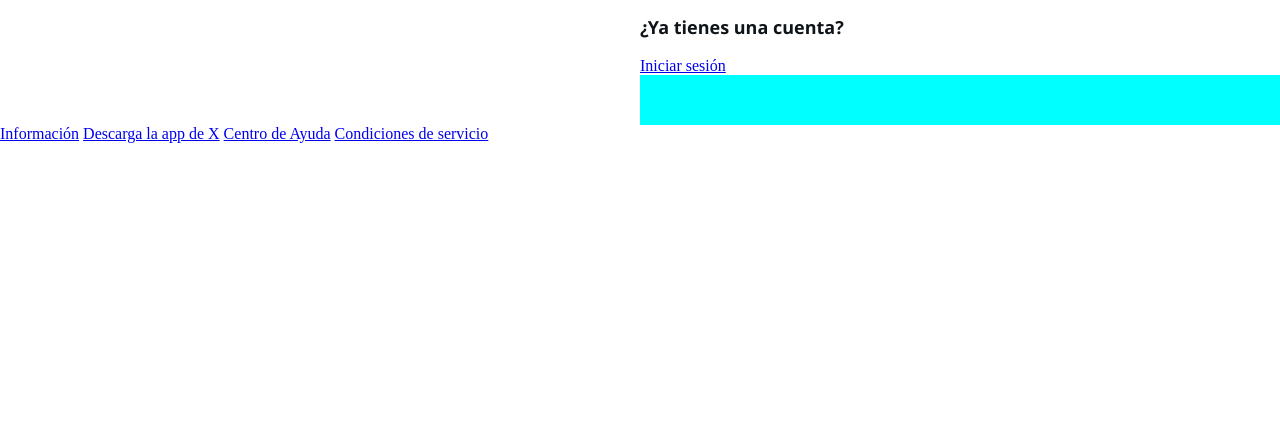
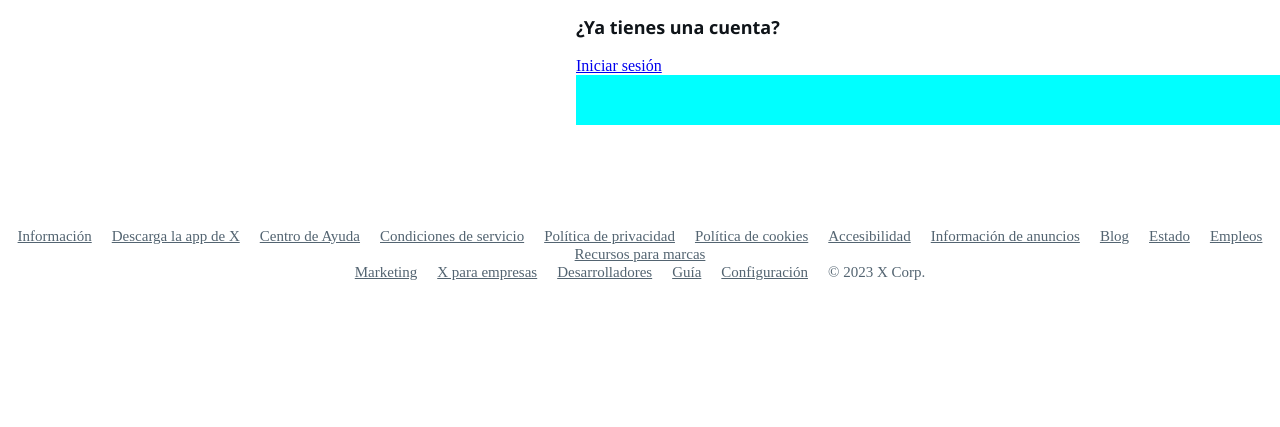
Before and after one commit to dariomh/dario_position, a plain HTML site: page index.html in a window 1280 px wide. Shown: the part 573-1000 px from the top of the page. After the commit the page ends 861 px from the top, so only its background shows below. Drawn offline with Linux system fonts and the light colour scheme.

Commit message:
versión4

```diff
--- a/css/style.css
+++ b/css/style.css
@@ -4,16 +4,19 @@
 body{
     margin: 0;
 }
+.text-centered {
+    text-align: center;
+}
 .container {
     width: 100%;
-    height: 1000px;
+    height: 800px;
     padding: 0 auto;
 
 }
 
 .left {
     float: left;
-    width: 50%;
+    width: 45%;
     height: 500px;
     position: relative;
     top: 0;
@@ -21,7 +24,7 @@ body{
 }
 .right {
     float: right;
-    width: 50%;
+    width: 55%;
 
 }
 .cb {
@@ -68,3 +71,13 @@ body{
     font-weight: 650;
     font-family: "Segoe UI",Helvetica,Arial,sans-serif;
 }
+.text-centered div a {
+    padding: 8px;
+    font-size: 15px;
+    color: rgb(83, 100, 113);
+}
+.text-centered div p {
+    padding: 8px;
+    font-size: 15px;
+    color: rgb(83, 100, 113);
+}
--- a/index.html
+++ b/index.html
@@ -18,21 +18,21 @@
                 <p class="letragrande">Lo que está<br>pasando ahora</p>
                 <p class="unete">Únete hoy</p>
                 <p>
-                    <a href="https://accounts.google.com" target="_blank" ><img src="img/logoG.png" alt=""> Registrarse con Google</a>
+                    <a href="https://accounts.google.com" target="_blank" rel="noopener noreferrer" ><img src="img/logoG.png" alt=""> Registrarse con Google</a>
                 </p>
                 <p>
-                    <a href="https://appleid.apple.com" target="_blank"  ><img src="img/logoA.png" alt=""> Registrarse con Apple</a>
+                    <a href="https://appleid.apple.com" target="_blank" rel="noopener noreferrer"  ><img src="img/logoA.png" alt=""> Registrarse con Apple</a>
                 </p>
                 <div class="inline">
                     <div class="rayado inline">
-                        mmmmmmmmmmm
+                        ———————————
                     </div>
                     <p class="inline">o</p>
                     <div class="rayado inline">
-                        mmmmmmmmmmm
+                        ———————————
                     </div>
                 </div> <br>
-                <a href="https://twitter.com/i/flow/signup" target="_blank" >Crear cuenta</a>
+                <a href="https://twitter.com/i/flow/signup" target="_blank" rel="noopener noreferrer" >Crear cuenta</a>
                 <p class="chiquitita">Al registrarte, aceptas los <a href="https://twitter.com/es/tos" target="_blank">Términos de servicio</a> y la <a href="https://twitter.com/es/privacy" target="_blank"> Política <br>de privacidad</a>, incluida la política de <a href="https://help.twitter.com/es/rules-and-policies/x-cookies" target="_blank">Uso de Cookies</a>.</p>
                 <div class="hueco"></div>
                 <p class="yatienes">¿Ya tienes una cuenta?</p>
@@ -43,13 +43,32 @@
 
             </div>
             <div class="cb"></div>
-            <div class="inline">
-                <a href="https://about.twitter.com/es" target="_blank" rel="noopener noreferrer">Información</a>
-                <a href="https://help.twitter.com/en/using-x/download-the-x-app" target="_blank" rel="noopener noreferrer">Descarga la app de X</a>
-                <a href="https://help.twitter.com/es" target="_blank" rel="noopener noreferrer">Centro de Ayuda</a>
-                <a href="https://twitter.com/es/tos" target="_blank" rel="noopener noreferrer">Condiciones de servicio</a>
-            </div>
-        </main>
-    </div>
+
+        </div>
+    </main>
+</div>
+<footer class="text-centered">
+        <div class="inline">
+            <a href="https://about.twitter.com/es" target="_blank" rel="noopener noreferrer">Información</a>
+            <a href="https://help.twitter.com/en/using-x/download-the-x-app" target="_blank" rel="noopener noreferrer">Descarga la app de X</a>
+            <a href="https://help.twitter.com/es" target="_blank" rel="noopener noreferrer">Centro de Ayuda</a>
+            <a href="https://twitter.com/es/tos" target="_blank" rel="noopener noreferrer">Condiciones de servicio</a>
+            <a href="https://twitter.com/es/privacy" target="_blank" rel="noopener noreferrer">Política de privacidad</a>
+            <a href="https://help.twitter.com/es/rules-and-policies/x-cookies" target="_blank" rel="noopener noreferrer">Política de cookies</a>
+            <a href="https://help.twitter.com/es/resources/accessibility" target="_blank" rel="noopener noreferrer">Accesibilidad</a>
+            <a href="https://business.twitter.com/en/help/troubleshooting/how-twitter-ads-work.html?ref=web-twc-ao-gbl-adsinfo&utm_source=twc&utm_medium=web&utm_campaign=ao&utm_content=adsinfo" target="_blank" rel="noopener noreferrer">Información de anuncios</a>
+            <a href="https://blog.twitter.com/" target="_blank" rel="noopener noreferrer">Blog</a>
+            <a href="https://status.twitterstat.us/" target="_blank" rel="noopener noreferrer">Estado</a>
+            <a href="https://careers.twitter.com/en" target="_blank" rel="noopener noreferrer">Empleos</a>
+            <a href="https://about.twitter.com/es/company/brand-resources" target="_blank" rel="noopener noreferrer">Recursos para marcas</a>
+            <br>
+            <a href="https://ads.twitter.com/login?ref=gl-tw-tw-twitter-advertise" target="_blank" rel="noopener noreferrer">Marketing</a>
+            <a href="https://business.twitter.com/?ref=web-twc-ao-gbl-twitterforbusiness&utm_source=twc&utm_medium=web&utm_campaign=ao&utm_content=twitterforbusiness" target="_blank" rel="noopener noreferrer">X para empresas</a>
+            <a href="https://developer.twitter.com/en" target="_blank" rel="noopener noreferrer">Desarrolladores</a>
+            <a href="https://twitter.com/i/flow/login?redirect_after_login=%2Fi%2Fdirectory%2Fprofiles" target="_blank" rel="noopener noreferrer">Guía</a>
+            <a href="https://twitter.com/settings/account/personalization" target="_blank" rel="noopener noreferrer">Configuración</a>
+            <p class="inline">© 2023 X Corp.</p>
+
+    </footer>
 </body>
 </html>
```
